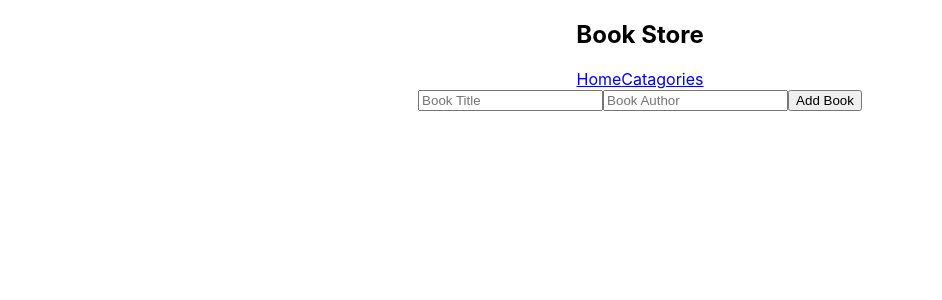
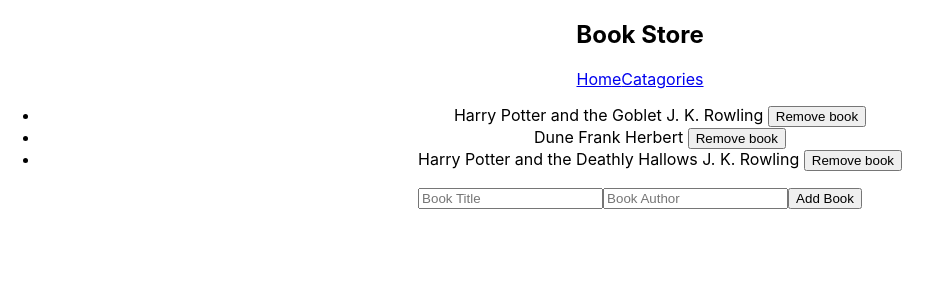
Before and after one commit to Wes-Isaac/Bookstore, a React (Create React App) app: page / in a window 1280 px wide. Shown: the top 300 px of the page, without its empty margins (0-942 px from the left). Built offline with nearby package versions, Linux system fonts and the light colour scheme.

Commit message:
Create book component

```diff
--- a/src/App.js
+++ b/src/App.js
@@ -18,7 +18,7 @@ function App() {
       <div className="App">
         <Navbar />
         <Routes>
-            <Route exact path="/" element={<BookList />} />
+            <Route exact path="/" element={<BookList bookList={bookList} />} />
             <Route exact path="/catagories" element={<Catagories />} />
           </Routes>
       </div>
--- /dev/null
+++ b/src/components/Book.js
@@ -0,0 +1,12 @@
+import React from 'react'
+
+export default function Book({book}) {
+  console.log(book)
+  return (
+    <li>
+      <span>{` ${book.title} `}</span>
+      <span>{` ${book.author} `}</span>
+      <button type="button">Remove book</button>
+    </li>
+  )
+}
--- a/src/components/BookList.js
+++ b/src/components/BookList.js
@@ -1,10 +1,16 @@
+import Book from "./Book";
 import Form from "./Form";
 
 
-export default function BookList() {
+export default function BookList({bookList}) {
+  console.log(bookList)
   return (
     <div>
+      <ul>
+      {bookList.map((book) => <Book book={book} />)}
+      </ul>
       <Form />
+
     </div>
   )
 }
```
